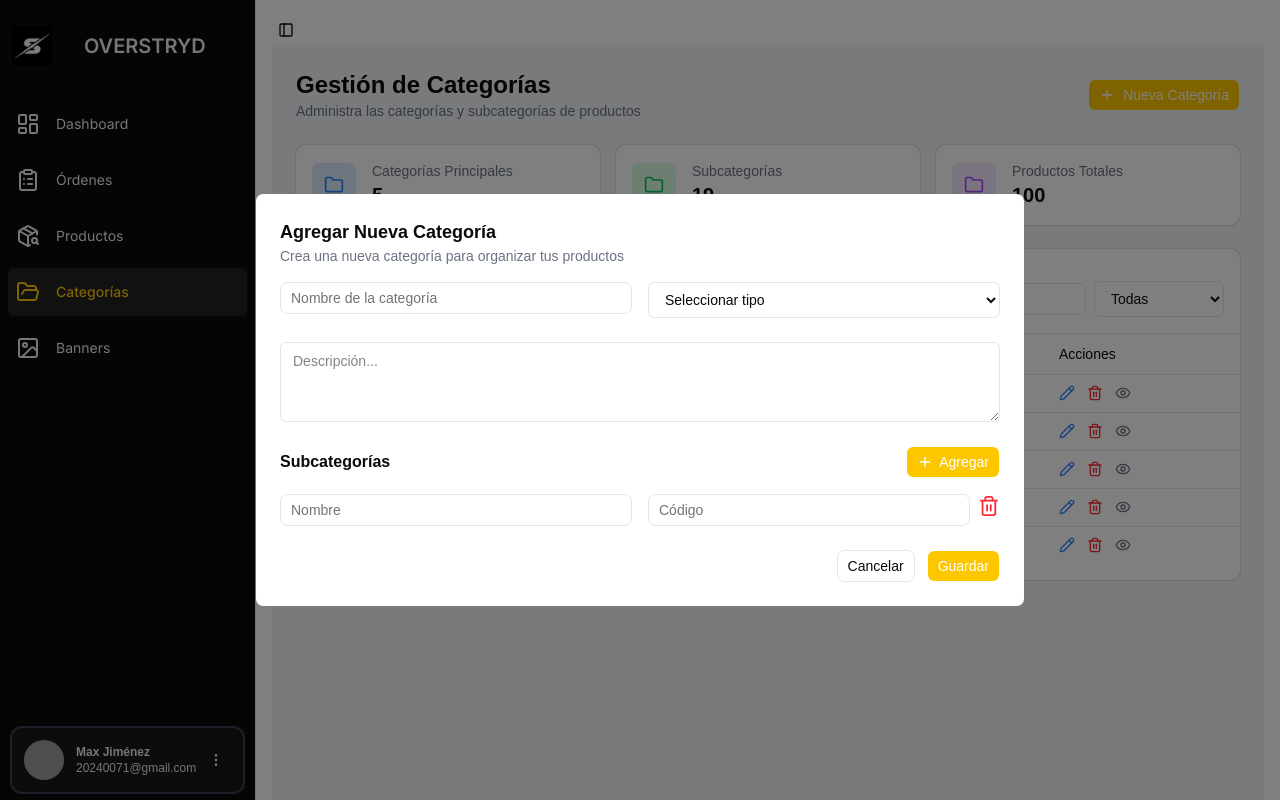
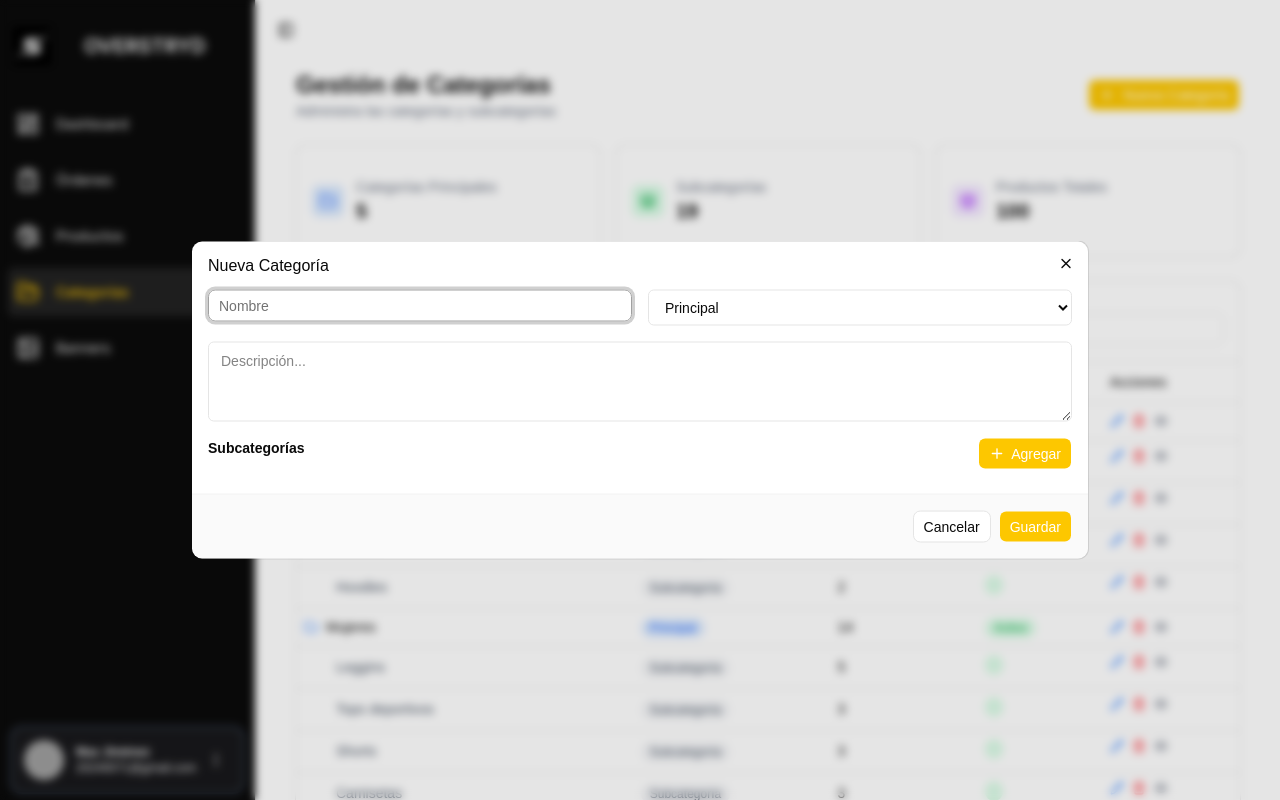
Before and after one commit to OscarAVJ/Overstryde, a React (Vite) app in the folder FrontendAdmin/OverstrydeAdmin/: page /categories in a window 1280 px wide. Both pictures are taken after a click on the button "Nueva Categoría". Shown: the top 800 px of the page. Built offline with nearby package versions, Linux system fonts and the light colour scheme; grey boxes are pictures that could not be loaded.

Commit message:
Se arreglo dashboard y categorias

```diff
--- a/FrontendAdmin/OverstrydeAdmin/src/components/ui/modal.jsx
+++ b/FrontendAdmin/OverstrydeAdmin/src/components/ui/modal.jsx
@@ -1,149 +1,169 @@
-import React, { useState, useEffect } from "react";
+import { useState, useEffect } from "react";
+
+import {
+  Dialog,
+  DialogContent,
+  DialogHeader,
+  DialogTitle,
+  DialogFooter,
+} from "@/components/ui/dialog";
+
 import { Button } from "@/components/ui/button";
 import { Input } from "@/components/ui/input";
 import { Textarea } from "@/components/ui/textarea";
+
 import { Plus, Trash2 } from "lucide-react";
 
-const NewCategoryModal = ({ open, onOpenChange }) => {
-  const [categoryName, setCategoryName] = useState("");
-  const [type, setType] = useState("");
-  const [description, setDescription] = useState("");
+const CategoryModal = ({
+  open,
+  onOpenChange,
+  onSave,
+  initialData,
+  mode,
+}) => {
+  const isView = mode === "view";
 
-  const [subcategories, setSubcategories] = useState([
-    { name: "", code: "" },
-  ]);
+  const [form, setForm] = useState({
+    name: "",
+    type: "",
+    description: "",
+    children: [],
+  });
 
   useEffect(() => {
-    if (!open) {
-      setCategoryName("");
-      setType("");
-      setDescription("");
-      setSubcategories([{ name: "", code: "" }]);
+    if (open) {
+      if (initialData) {
+        setForm({
+          ...initialData,
+          description: initialData.description || "",
+          children: initialData.children || [],
+        });
+      } else {
+        setForm({
+          name: "",
+          type: "",
+          description: "",
+          children: [],
+        });
+      }
     }
-  }, [open]);
+  }, [open, initialData]);
 
-  const addSubcategory = () => {
-    setSubcategories([...subcategories, { name: "", code: "" }]);
+  const addSub = () => {
+    setForm({
+      ...form,
+      children: [...form.children, { name: "", products: 0 }],
+    });
   };
 
-  const removeSubcategory = (index) => {
-    setSubcategories(subcategories.filter((_, i) => i !== index));
+  const removeSub = (index) => {
+    setForm({
+      ...form,
+      children: form.children.filter((_, i) => i !== index),
+    });
   };
 
-  const handleChange = (index, field, value) => {
-    const updated = [...subcategories];
-    updated[index][field] = value;
-    setSubcategories(updated);
+  const updateSub = (index, value) => {
+    const updated = [...form.children];
+    updated[index].name = value;
+    setForm({ ...form, children: updated });
   };
 
-  const handleSave = () => {
-    const data = {
-      categoryName,
-      type,
-      description,
-      subcategories,
-    };
+  return (
+    <Dialog open={open} onOpenChange={onOpenChange}>
+      <DialogContent className="sm:max-w-4xl max-h-[90vh] overflow-y-auto">
 
-    console.log("Guardar:", data);
-    onOpenChange(false);
-  };
+        <DialogHeader>
+          <DialogTitle>
+            {mode === "create" && "Nueva Categoría"}
+            {mode === "edit" && "Editar Categoría"}
+            {mode === "view" && "Detalle"}
+          </DialogTitle>
+        </DialogHeader>
 
-  if (!open) return null;
-
-  return (
-    <div
-      className="fixed inset-0 bg-black/50 flex items-center justify-center z-50"
-      onClick={() => onOpenChange(false)}
-    >
-      <div
-        className="bg-white rounded-lg p-6 w-full max-w-3xl"
-        onClick={(e) => e.stopPropagation()}
-      >
-        <div className="mb-4">
-          <h2 className="text-lg font-bold">Agregar Nueva Categoría</h2>
-          <p className="text-sm text-gray-500">
-            Crea una nueva categoría para organizar tus productos
-          </p>
-        </div>
-
-        <div className="space-y-6">
+        <div className="space-y-4">
 
           <div className="grid grid-cols-2 gap-4">
             <Input
-              placeholder="Nombre de la categoría"
-              value={categoryName}
-              onChange={(e) => setCategoryName(e.target.value)}
+              placeholder="Nombre"
+              value={form.name}
+              disabled={isView}
+              onChange={(e) =>
+                setForm({ ...form, name: e.target.value })
+              }
             />
 
             <select
-              className="border rounded-md px-3 py-2 text-sm"
-              value={type}
-              onChange={(e) => setType(e.target.value)}
+              className="border rounded-md px-3 py-2"
+              value={form.type}
+              disabled={isView}
+              onChange={(e) =>
+                setForm({ ...form, type: e.target.value })
+              }
             >
-              <option value="">Seleccionar tipo</option>
               <option value="Principal">Principal</option>
               <option value="Subcategoría">Subcategoría</option>
-              <option value="Variante">Variante</option>
             </select>
           </div>
 
           <Textarea
             placeholder="Descripción..."
-            value={description}
-            onChange={(e) => setDescription(e.target.value)}
+            value={form.description}
+            disabled={isView}
+            onChange={(e) =>
+              setForm({ ...form, description: e.target.value })
+            }
           />
 
-          <div className="space-y-4">
-            <div className="flex justify-between items-center">
+          <div>
+            <div className="flex justify-between mb-2">
               <h3 className="font-semibold">Subcategorías</h3>
 
-              <Button onClick={addSubcategory} className="bg-yellow-400 text-white">
-                <Plus size={14} /> Agregar
-              </Button>
+              {!isView && (
+                <Button onClick={addSub} className="bg-yellow-400 text-white">
+                  <Plus size={14} /> Agregar
+                </Button>
+              )}
             </div>
 
-            {subcategories.map((sub, index) => (
-              <div key={index} className="grid grid-cols-2 gap-4 items-center">
+            {form.children.map((sub, i) => (
+              <div key={i} className="flex gap-2 mb-2">
                 <Input
-                  placeholder="Nombre"
                   value={sub.name}
-                  onChange={(e) =>
-                    handleChange(index, "name", e.target.value)
-                  }
+                  disabled={isView}
+                  onChange={(e) => updateSub(i, e.target.value)}
                 />
 
-                <div className="flex gap-2">
-                  <Input
-                    placeholder="Código"
-                    value={sub.code}
-                    onChange={(e) =>
-                      handleChange(index, "code", e.target.value)
-                    }
-                  />
-
+                {!isView && (
                   <Trash2
                     className="text-red-500 cursor-pointer"
-                    onClick={() => removeSubcategory(index)}
+                    onClick={() => removeSub(i)}
                   />
-                </div>
+                )}
               </div>
             ))}
           </div>
 
-          <div className="flex justify-end gap-3">
-            <Button variant="outline" onClick={() => onOpenChange(false)}>
-              Cancelar
-            </Button>
+        </div>
 
-            <Button onClick={handleSave} className="bg-yellow-400 text-white">
+        <DialogFooter>
+          <Button variant="outline" onClick={() => onOpenChange(false)}>
+            {isView ? "Cerrar" : "Cancelar"}
+          </Button>
+
+          {!isView && (
+            <Button
+              onClick={() => onSave(form)}
+              className="bg-yellow-400 text-white"
+            >
               Guardar
             </Button>
-          </div>
+          )}
+        </DialogFooter>
 
-        </div>
-      </div>
-    </div>
+      </DialogContent>
+    </Dialog>
   );
 };
 
-export default NewCategoryModal;
+export default CategoryModal;
--- a/FrontendAdmin/OverstrydeAdmin/src/pages/Categories.jsx
+++ b/FrontendAdmin/OverstrydeAdmin/src/pages/Categories.jsx
@@ -1,14 +1,11 @@
 import React, { useState } from "react";
-import { useSearchParams, useNavigate } from "react-router-dom";
-
-import { categories } from "@/data/categoriesData";
+import { useNavigate } from "react-router-dom";
+import { categories as initialData } from "@/data/categoriesData";
 
 import { Button } from "@/components/ui/button";
 import { Input } from "@/components/ui/input";
 import { Badge } from "@/components/ui/badge";
 import { Card, CardContent } from "@/components/ui/card";
-
-import NewCategoryModal from "@/components/ui/modal";
 
 import {
   Table,
@@ -22,31 +19,34 @@ import {
 import {
   Plus,
   Folder,
-  FileText,
+  Layers,
+  Box,
   Pencil,
   Trash2,
   Eye,
   Search,
 } from "lucide-react";
 
+import CategoryModal from "@/components/ui/modal";
+
 const Categories = () => {
-  const [searchParams] = useSearchParams();
   const navigate = useNavigate();
 
+  const [data, setData] = useState(initialData);
   const [search, setSearch] = useState("");
 
   const [openModal, setOpenModal] = useState(false);
+  const [mode, setMode] = useState("create");
+  const [selected, setSelected] = useState(null);
 
-  const filter = searchParams.get("type") || "Todas";
+  const totalPrincipales = data.length;
 
-  const totalPrincipales = categories.length;
-
-  const totalSubcategorias = categories.reduce(
+  const totalSubcategorias = data.reduce(
     (acc, cat) => acc + (cat.children?.length || 0),
     0
   );
 
-  const totalProductos = categories.reduce(
+  const totalProductos = data.reduce(
     (acc, cat) =>
       acc +
       cat.products +
@@ -54,54 +54,95 @@ const Categories = () => {
     0
   );
 
-  let filteredData = categories.filter((cat) =>
+  const filteredData = data.filter((cat) =>
     cat.name.toLowerCase().includes(search.toLowerCase())
   );
 
-  if (filter !== "Todas") {
-    filteredData = filteredData.filter((cat) => cat.type === filter);
+  const handleDelete = (id) => {
+    if (!confirm("¿Eliminar categoría?")) return;
+
+    setData((prev) =>
+      prev
+        .map((cat) => ({
+          ...cat,
+          children: cat.children?.filter((sub) => sub.id !== id),
+        }))
+        .filter((cat) => cat.id !== id)
+    );
+  };
+
+  const handleSave = (newData) => {
+    if (newData.id) {
+      setData((prev) =>
+        prev.map((c) => (c.id === newData.id ? newData : c))
+      );
+    } else {
+      setData((prev) => [
+        ...prev,
+        {
+          ...newData,
+          id: Date.now(),
+          products: 0,
+          status: "Activo",
+        },
+      ]);
     }
+    setOpenModal(false);
+  };
 
-  const handleDelete = (id) => {
-    console.log("Eliminar categoría:", id);
+  const handleEdit = (item) => {
+    setSelected(item);
+    setMode("edit");
+    setOpenModal(true);
+  };
+
+  const handleView = (item) => {
+    setSelected(item);
+    setMode("view");
+    setOpenModal(true);
   };
 
   const getTypeBadge = (type) => {
     if (type === "Principal")
-      return <Badge className="bg-blue-100 text-blue-600">{type}</Badge>;
+      return <Badge className="bg-blue-100 text-blue-600 text-xs">{type}</Badge>;
 
     if (type === "Subcategoría")
-      return <Badge className="bg-gray-100 text-gray-600">{type}</Badge>;
+      return <Badge className="bg-gray-100 text-gray-600 text-xs">{type}</Badge>;
 
     if (type === "Variante")
-      return <Badge className="bg-yellow-100 text-yellow-700">{type}</Badge>;
+      return <Badge className="bg-yellow-100 text-yellow-700 text-xs">{type}</Badge>;
   };
 
   return (
-    <div className="p-6 space-y-6 bg-gray-100 min-h-screen">
+    <div className="p-6 space-y-6 min-h-screen">
 
       <div className="flex justify-between items-center">
         <div>
           <h1 className="text-2xl font-bold">Gestión de Categorías</h1>
           <p className="text-sm text-gray-500">
-            Administra las categorías y subcategorías de productos
+            Administra las categorías y subcategorías
           </p>
         </div>
 
         <Button
-          onClick={() => setOpenModal(true)}
-          className="bg-yellow-400 hover:bg-yellow-500 text-white flex gap-2"
+          onClick={() => {
+            setMode("create");
+            setSelected(null);
+            setOpenModal(true);
+          }}
+          className="bg-yellow-400 text-white flex gap-2"
         >
-          <Plus size={16} />
+          <Plus size={14} />
           Nueva Categoría
         </Button>
       </div>
 
-      <div className="grid grid-cols-1 md:grid-cols-3 gap-4">
-        <Card className="rounded-xl">
-          <CardContent className="flex items-center gap-4">
-            <div className="p-3 bg-blue-100 rounded-lg">
-              <Folder className="text-blue-500" size={20} />
+      <div className="grid md:grid-cols-3 gap-4">
+
+        <Card>
+          <CardContent className="p-4 flex items-center gap-3">
+            <div className="bg-blue-100 p-2 rounded-lg">
+              <Folder className="text-blue-600" size={16} />
             </div>
             <div>
               <p className="text-sm text-gray-500">Categorías Principales</p>
@@ -110,10 +151,10 @@ const Categories = () => {
           </CardContent>
         </Card>
 
-        <Card className="rounded-xl">
-          <CardContent className="flex items-center gap-4">
-            <div className="p-3 bg-green-100 rounded-lg">
-              <Folder className="text-green-500" size={20} />
+        <Card>
+          <CardContent className="p-4 flex items-center gap-3">
+            <div className="bg-green-100 p-2 rounded-lg">
+              <Layers className="text-green-600" size={16} />
             </div>
             <div>
               <p className="text-sm text-gray-500">Subcategorías</p>
@@ -122,10 +163,10 @@ const Categories = () => {
           </CardContent>
         </Card>
 
-        <Card className="rounded-xl">
-          <CardContent className="flex items-center gap-4">
-            <div className="p-3 bg-purple-100 rounded-lg">
-              <Folder className="text-purple-500" size={20} />
+        <Card>
+          <CardContent className="p-4 flex items-center gap-3">
+            <div className="bg-purple-100 p-2 rounded-lg">
+              <Box className="text-purple-600" size={16} />
             </div>
             <div>
               <p className="text-sm text-gray-500">Productos Totales</p>
@@ -133,37 +174,20 @@ const Categories = () => {
             </div>
           </CardContent>
         </Card>
+
       </div>
-
-      <Card className="rounded-xl">
+      <Card>
         <CardContent className="p-0">
 
-          <div className="flex justify-between items-center p-4 border-b">
-            <h2 className="font-semibold">Todas las Categorías</h2>
-
-            <div className="flex gap-2 items-center">
+          <div className="p-4 border-b">
             <div className="relative">
-                <Search className="absolute left-3 top-2.5 text-gray-400" size={16} />
+              <Search className="absolute left-3 top-2.5 text-gray-400" size={14} />
               <Input
                 placeholder="Buscar categorías..."
                 value={search}
                 onChange={(e) => setSearch(e.target.value)}
-                  className="pl-8 w-64"
+                className="pl-8"
               />
-              </div>
-
-              <select
-                className="border rounded-md px-3 py-2 text-sm"
-                value={filter}
-                onChange={(e) =>
-                  navigate(`/categories?type=${e.target.value}`)
-                }
-              >
-                <option value="Todas">Todas</option>
-                <option value="Principal">Principal</option>
-                <option value="Subcategoría">Subcategoría</option>
-                <option value="Variante">Variante</option>
-              </select>
             </div>
           </div>
 
@@ -181,9 +205,10 @@ const Categories = () => {
             <TableBody>
               {filteredData.map((cat) => (
                 <React.Fragment key={cat.id}>
+
                   <TableRow>
-                    <TableCell className="flex items-center gap-2">
-                      <Folder className="text-blue-500" size={16} />
+                    <TableCell className="flex gap-2 items-center">
+                      <Folder size={14} className="text-blue-500" />
                       {cat.name}
                     </TableCell>
 
@@ -191,29 +216,69 @@ const Categories = () => {
                     <TableCell>{cat.products}</TableCell>
 
                     <TableCell>
-                      <Badge className="bg-green-100 text-green-600">
-                        Activo
+                      <Badge className="bg-green-100 text-green-600 text-xs">
+                        {cat.status}
                       </Badge>
                     </TableCell>
 
-                    <TableCell className="flex gap-3">
+                    <TableCell className="flex gap-2">
                       <Pencil
-                        size={16}
+                        size={14}
                         className="text-blue-500 cursor-pointer"
-                        onClick={() => navigate(`/categories/edit/${cat.id}`)}
+                        onClick={() => handleEdit(cat)}
                       />
+
                       <Trash2
-                        size={16}
+                        size={14}
                         className="text-red-500 cursor-pointer"
                         onClick={() => handleDelete(cat.id)}
                       />
+
                       <Eye
-                        size={16}
+                        size={14}
                         className="text-gray-500 cursor-pointer"
-                        onClick={() => navigate(`/categories/view/${cat.id}`)}
+                        onClick={() => handleView(cat)}
                       />
                     </TableCell>
                   </TableRow>
+
+                  {cat.children?.map((sub) => (
+                    <TableRow key={sub.id}>
+                      <TableCell className="pl-10 text-gray-600">
+                         {sub.name}
+                      </TableCell>
+
+                      <TableCell>{getTypeBadge(sub.type)}</TableCell>
+                      <TableCell>{sub.products}</TableCell>
+
+                      <TableCell>
+                        <Badge className="bg-green-100 text-green-600 text-xs">
+                          {sub.status}
+                        </Badge>
+                      </TableCell>
+
+                      <TableCell className="flex gap-2">
+                        <Pencil
+                          size={14}
+                          className="text-blue-500 cursor-pointer"
+                          onClick={() => handleEdit(sub)}
+                        />
+
+                        <Trash2
+                          size={14}
+                          className="text-red-500 cursor-pointer"
+                          onClick={() => handleDelete(sub.id)}
+                        />
+
+                        <Eye
+                          size={14}
+                          className="text-gray-500 cursor-pointer"
+                          onClick={() => handleView(sub)}
+                        />
+                      </TableCell>
+                    </TableRow>
+                  ))}
+
                 </React.Fragment>
               ))}
             </TableBody>
@@ -222,9 +287,12 @@ const Categories = () => {
         </CardContent>
       </Card>
 
-      <NewCategoryModal
+      <CategoryModal
         open={openModal}
         onOpenChange={setOpenModal}
+        onSave={handleSave}
+        initialData={selected}
+        mode={mode}
       />
 
     </div>
--- a/FrontendAdmin/OverstrydeAdmin/src/pages/Dashboard.jsx
+++ b/FrontendAdmin/OverstrydeAdmin/src/pages/Dashboard.jsx
@@ -27,6 +27,55 @@ import {
 
 const Dashboard = () => {
   const navigate = useNavigate();
+
+  const stats = [
+    { title: "Total Productos", value: "1,247", extra: "+12%" },
+    { title: "Órdenes", value: "3,891", extra: "+8%" },
+    { title: "Categorías", value: "24", extra: "+2 nuevas" },
+    { title: "Ingresos", value: "$89,247", extra: "+15%" },
+  ];
+
+  const salesData = [
+    { name: "Ene", value: 65000 },
+    { name: "Feb", value: 72000 },
+    { name: "Mar", value: 68000 },
+    { name: "Abr", value: 90000 },
+    { name: "May", value: 95000 },
+    { name: "Jun", value: 90000 },
+  ];
+
+  const pieData = [
+    { name: "Suplementos", value: 45 },
+    { name: "Equipos", value: 25 },
+    { name: "Ropa", value: 20 },
+    { name: "Accesorios", value: 10 },
+  ];
+
+  const COLORS = ["#f59e0b", "#fde68a", "#fcd34d", "#fff7ed"];
+
+  const orders = [
+    {
+      id: "#ORD-001",
+      cliente: "María González",
+      producto: "Proteína Whey 2kg",
+      estado: "Completado",
+      total: "$89.99",
+    },
+    {
+      id: "#ORD-002",
+      cliente: "Carlos Ruiz",
+      producto: "Mancuernas 20kg",
+      estado: "Pendiente",
+      total: "$159.99",
+    },
+    {
+      id: "#ORD-003",
+      cliente: "Ana López",
+      producto: "Colchoneta Yoga",
+      estado: "Enviado",
+      total: "$29.99",
+    },
+  ];
 
   return (
     <div className="p-6 space-y-6">
```
Lines whose indentation alone changed are shown as unchanged.
